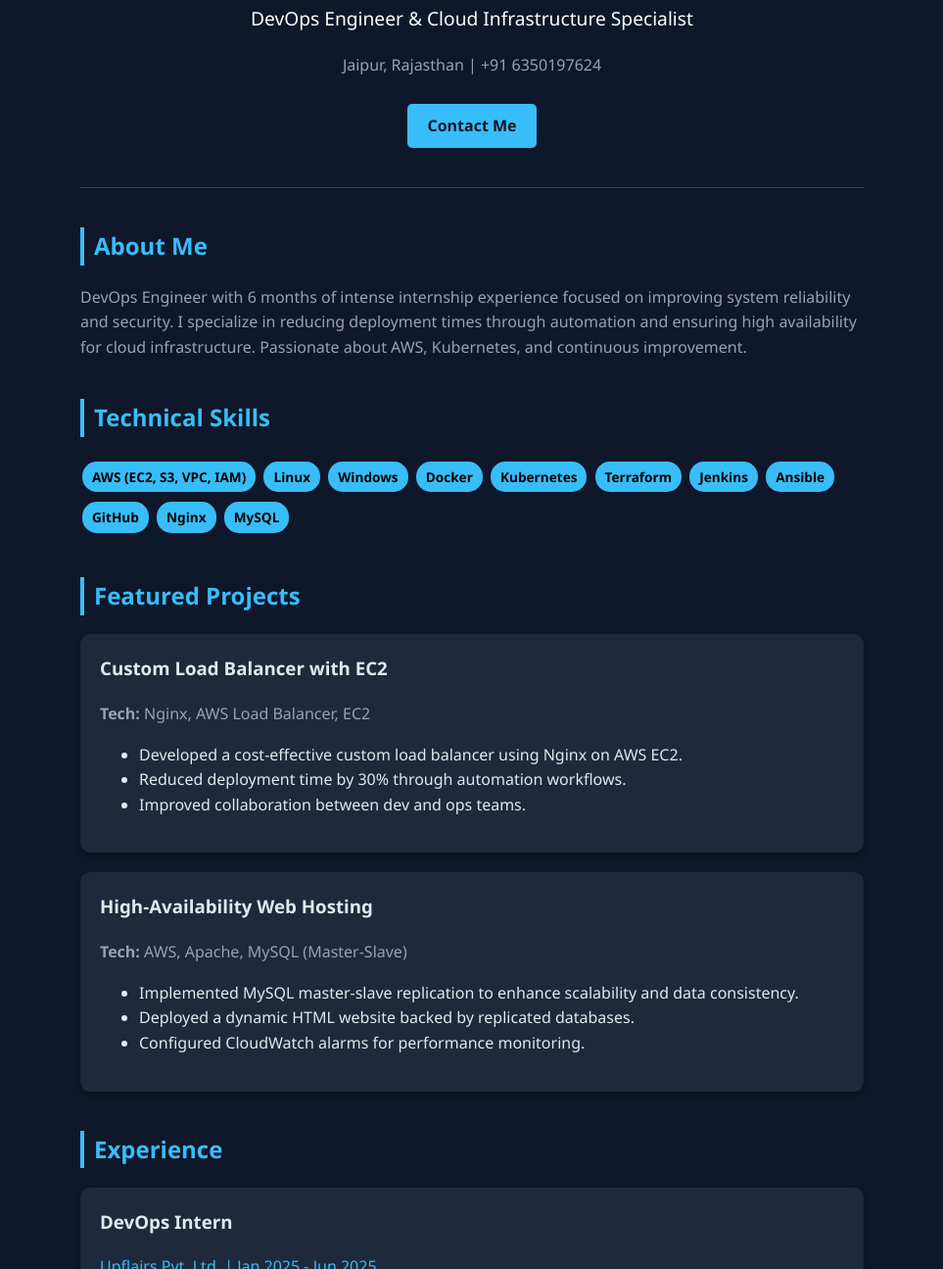
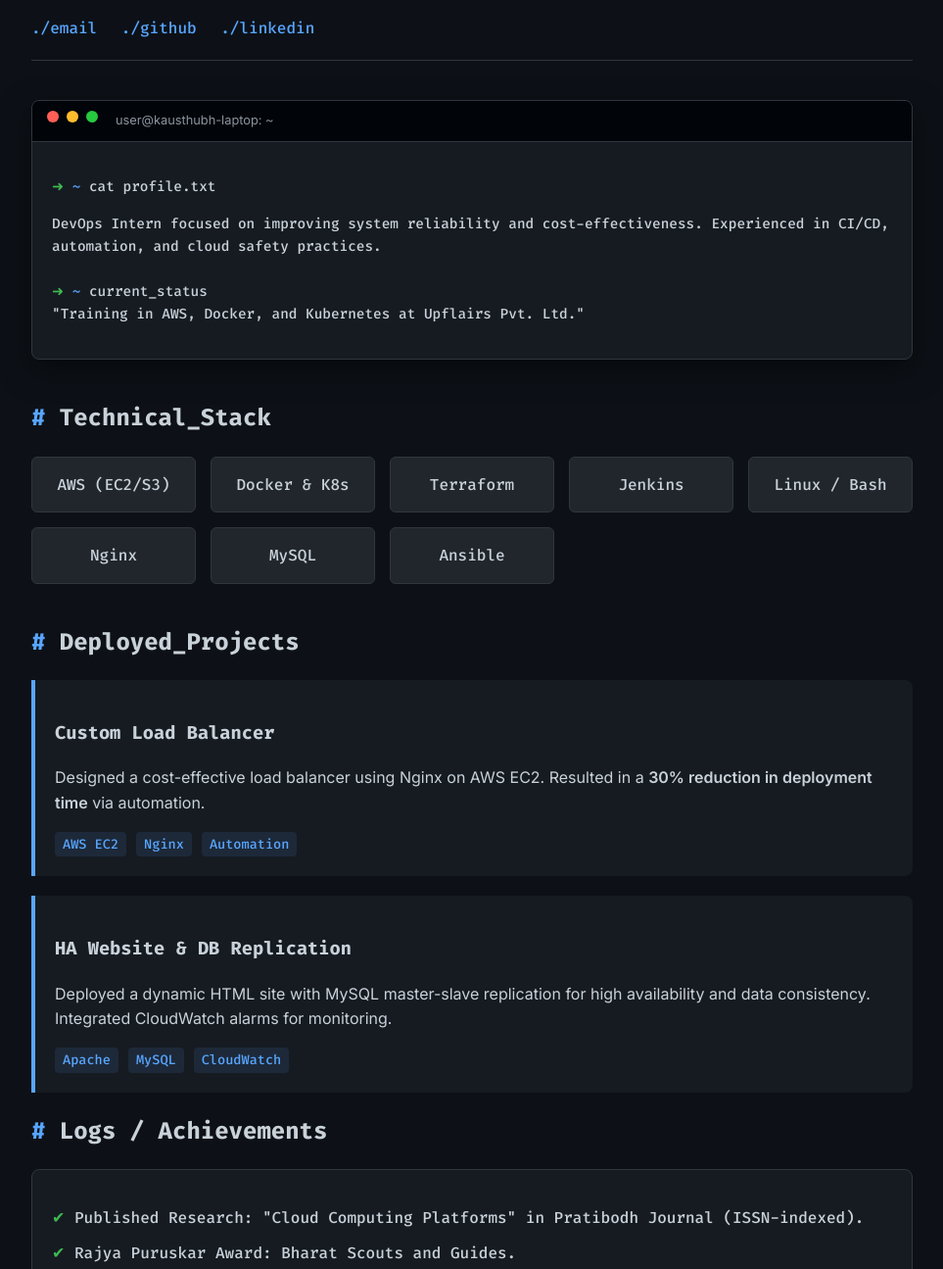
Before and after one commit to kitty6xt5/my-portfolio, a plain HTML site: page index.html in a window 1280 px wide. Shown: the part 139-1434 px from the top of the page at 98% size, without its empty margins (158-1121 px from the left). Drawn offline with Linux system fonts and the light colour scheme.

Commit message:
Update index.html

```diff
--- a/index.html
+++ b/index.html
@@ -4,65 +4,173 @@
     <meta charset="UTF-8">
     <meta name="viewport" content="width=device-width, initial-scale=1.0">
     <title>Kausthubh Swami | DevOps Engineer</title>
+    <link rel="preconnect" href="https://fonts.googleapis.com">
+    <link rel="preconnect" href="https://fonts.gstatic.com" crossorigin>
+    <link href="https://fonts.googleapis.com/css2?family=Fira+Code:wght@300;500;700&family=Inter:wght@400;600&display=swap" rel="stylesheet">
+
     <style>
         :root {
-            --bg-color: #0f172a;
-            --card-bg: #1e293b;
-            --text-main: #e2e8f0;
-            --text-muted: #94a3b8;
-            --accent: #38bdf8;
+            --bg-dark: #0d1117;
+            --terminal-bg: #161b22;
+            --card-bg: #21262d;
+            --text-main: #c9d1d9;
+            --text-accent: #58a6ff; /* Cloud Blue */
+            --text-green: #3fb950; /* Success Green */
+            --border: #30363d;
         }
+
         body {
-            font-family: 'Segoe UI', sans-serif;
-            background-color: var(--bg-color);
+            font-family: 'Inter', sans-serif;
+            background-color: var(--bg-dark);
             color: var(--text-main);
             margin: 0;
             padding: 20px;
             line-height: 1.6;
         }
+
+        /* Utility Classes */
+        .mono { font-family: 'Fira Code', monospace; }
+        .text-green { color: var(--text-green); }
+        .text-blue { color: var(--text-accent); }
+
         .container {
-            max-width: 800px;
+            max-width: 900px;
             margin: 0 auto;
         }
+
+        /* Header */
         header {
+            margin-bottom: 40px;
+            border-bottom: 1px solid var(--border);
+            padding-bottom: 20px;
+        }
+
+        h1 {
+            font-size: 2.2rem;
+            margin-bottom: 5px;
+            color: #fff;
+        }
+
+        .status-dot {
+            height: 12px;
+            width: 12px;
+            background-color: var(--text-green);
+            border-radius: 50%;
+            display: inline-block;
+            margin-left: 10px;
+            box-shadow: 0 0 10px var(--text-green);
+            animation: pulse 2s infinite;
+        }
+
+        @keyframes pulse {
+            0% { opacity: 1; }
+            50% { opacity: 0.5; }
+            100% { opacity: 1; }
+        }
+
+        /* Terminal Window Styles */
+        .terminal {
+            background-color: var(--terminal-bg);
+            border: 1px solid var(--border);
+            border-radius: 8px;
+            padding: 0;
+            margin-bottom: 40px;
+            box-shadow: 0 10px 30px rgba(0,0,0,0.5);
+            overflow: hidden;
+        }
+
+        .terminal-header {
+            background-color: #010409;
+            padding: 10px 15px;
+            display: flex;
+            gap: 8px;
+            border-bottom: 1px solid var(--border);
+        }
+
+        .dot { width: 12px; height: 12px; border-radius: 50%; }
+        .red { background-color: #ff5f56; }
+        .yellow { background-color: #ffbd2e; }
+        .green { background-color: #27c93f; }
+
+        .terminal-body {
+            padding: 20px;
+            font-family: 'Fira Code', monospace;
+            font-size: 0.9rem;
+        }
+
+        /* Grid for Skills */
+        .skills-grid {
+            display: grid;
+            grid-template-columns: repeat(auto-fit, minmax(140px, 1fr));
+            gap: 15px;
+            margin-bottom: 40px;
+        }
+
+        .skill-card {
+            background: var(--card-bg);
+            border: 1px solid var(--border);
+            padding: 15px;
+            border-radius: 6px;
             text-align: center;
-            padding: 40px 0;
-            border-bottom: 1px solid #334155;
+            transition: transform 0.2s, border-color 0.2s;
         }
-        h1 { margin: 0; font-size: 2.5rem; color: var(--accent); }
-        h2 { color: var(--accent); border-left: 4px solid var(--accent); padding-left: 10px; margin-top: 40px;}
-        p { color: var(--text-muted); }
 
-        .tag {
+        .skill-card:hover {
+            transform: translateY(-3px);
+            border-color: var(--text-accent);
+        }
+
+        /* Projects */
+        .project-card {
+            background: var(--terminal-bg);
+            border-left: 4px solid var(--text-accent);
+            padding: 20px;
+            margin-bottom: 20px;
+            border-radius: 0 8px 8px 0;
+        }
+
+        .project-tech {
+            font-size: 0.85rem;
+            color: var(--text-muted);
+            margin-top: 10px;
+            display: flex;
+            gap: 10px;
+            flex-wrap: wrap;
+        }
+
+        .tech-tag {
+            background: rgba(88, 166, 255, 0.1);
+            color: var(--text-accent);
+            padding: 2px 8px;
+            border-radius: 4px;
+            font-family: 'Fira Code', monospace;
+        }
+
+        /* Buttons */
+        .btn {
             display: inline-block;
-            background: var(--accent);
+            background-color: var(--text-green);
             color: #000;
-            padding: 5px 10px;
-            border-radius: 15px;
-            font-size: 0.85rem;
-            margin: 5px 2px;
-            font-weight: bold;
+            padding: 10px 20px;
+            text-decoration: none;
+            border-radius: 6px;
+            font-weight: 600;
+            margin-top: 20px;
+            transition: background-color 0.2s;
         }
-        .card {
-            background-color: var(--card-bg);
-            padding: 20px;
-            border-radius: 10px;
-            margin-bottom: 20px;
-            box-shadow: 0 4px 6px rgba(0,0,0,0.3);
+        .btn:hover { background-color: #2ea043; }
+
+        .social-links a {
+            color: var(--text-accent);
+            margin-right: 15px;
+            text-decoration: none;
         }
-        .contact-btn {
-            display: inline-block;
-            background-color: var(--accent);
-            color: #0f172a;
-            text-decoration: none;
-            padding: 10px 20px;
-            border-radius: 5px;
-            font-weight: bold;
-            margin-top: 10px;
-        }
-        /* Mobile Tweaks */
-        @media (max-width: 600px) {
-            h1 { font-size: 2rem; }
+
+        footer {
+            text-align: center;
+            margin-top: 50px;
+            font-size: 0.8rem;
+            color: #8b949e;
         }
     </style>
 </head>
@@ -70,82 +178,92 @@
 
 <div class="container">
     <header>
-        <h1>Kausthubh Swami</h1>
-        <p style="font-size: 1.2rem; color: #fff;">DevOps Engineer & Cloud Infrastructure Specialist</p>
-        <p>Jaipur, Rajasthan | +91 6350197624</p>
-        <a href="mailto:Kausthubhswami@gmail.com" class="contact-btn">Contact Me</a>
+        <div style="display: flex; align-items: center;">
+            <h1 class="mono">Kausthubh Swami</h1>
+            <span class="status-dot" title="System Online"></span>
+        </div>
+        <p style="font-size: 1.2rem; margin-top: 0;">DevOps Engineer | Cloud Infrastructure</p>
+        <div class="social-links mono">
+            <a href="mailto:Kausthubhswami@gmail.com">./email</a>
+            <a href="#">./github</a>
+            <a href="#">./linkedin</a>
+        </div>
     </header>
 
-    <section>
-        <h2>About Me</h2>
-        <p>
-            DevOps Engineer with 6 months of intense internship experience focused on improving system reliability and security.
-            I specialize in reducing deployment times through automation and ensuring high availability for cloud infrastructure.
-            Passionate about AWS, Kubernetes, and continuous improvement.
-        </p>
-    </section>
+    <div class="terminal">
+        <div class="terminal-header">
+            <div class="dot red"></div>
+            <div class="dot yellow"></div>
+            <div class="dot green"></div>
+            <span style="margin-left: 10px; font-size: 0.8rem; color: #8b949e;">user@kausthubh-laptop: ~</span>
+        </div>
+        <div class="terminal-body">
+            <p><span class="text-green">➜</span> <span class="text-blue">~</span> cat profile.txt</p>
+            <p>
+                DevOps Intern focused on improving system reliability and cost-effectiveness.
+                Experienced in CI/CD, automation, and cloud safety practices.
+                <br><br>
+                <span class="text-green">➜</span> <span class="text-blue">~</span> current_status<br>
+                "Training in AWS, Docker, and Kubernetes at Upflairs Pvt. Ltd."
+            </p>
+        </div>
+    </div>
 
-    <section>
-        <h2>Technical Skills</h2>
-        <div>
-            <span class="tag">AWS (EC2, S3, VPC, IAM)</span>
-            <span class="tag">Linux</span>
-            <span class="tag">Windows</span>
-            <span class="tag">Docker</span>
-            <span class="tag">Kubernetes</span>
-            <span class="tag">Terraform</span>
-            <span class="tag">Jenkins</span>
-            <span class="tag">Ansible</span>
-            <span class="tag">GitHub</span>
-            <span class="tag">Nginx</span>
-            <span class="tag">MySQL</span>
+    <h2 class="mono"><span class="text-blue">#</span> Technical_Stack</h2>
+    <div class="skills-grid">
+        <div class="skill-card mono">AWS (EC2/S3)</div>
+        <div class="skill-card mono">Docker & K8s</div>
+        <div class="skill-card mono">Terraform</div>
+        <div class="skill-card mono">Jenkins</div>
+        <div class="skill-card mono">Linux / Bash</div>
+        <div class="skill-card mono">Nginx</div>
+        <div class="skill-card mono">MySQL</div>
+        <div class="skill-card mono">Ansible</div>
+    </div>
+
+    <h2 class="mono"><span class="text-blue">#</span> Deployed_Projects</h2>
+
+    <div class="project-card">
+        <h3 class="mono">Custom Load Balancer</h3>
+        <p>Designed a cost-effective load balancer using Nginx on AWS EC2. Resulted in a <strong>30% reduction in deployment time</strong> via automation.</p>
+        <div class="project-tech">
+            <span class="tech-tag">AWS EC2</span>
+            <span class="tech-tag">Nginx</span>
+            <span class="tech-tag">Automation</span>
         </div>
-    </section>
+    </div>
 
-    <section>
-        <h2>Featured Projects</h2>
+    <div class="project-card">
+        <h3 class="mono">HA Website & DB Replication</h3>
+        <p>Deployed a dynamic HTML site with MySQL master-slave replication for high availability and data consistency. Integrated CloudWatch alarms for monitoring.</p>
+        <div class="project-tech">
+            <span class="tech-tag">Apache</span>
+            <span class="tech-tag">MySQL</span>
+            <span class="tech-tag">CloudWatch</span>
+        </div>
+    </div>
 
-        <div class="card">
-            <h3 style="margin-top:0;">Custom Load Balancer with EC2</h3>
-            <p><strong>Tech:</strong> Nginx, AWS Load Balancer, EC2</p>
-            <ul>
-                <li>Developed a cost-effective custom load balancer using Nginx on AWS EC2.</li>
-                <li>Reduced deployment time by 30% through automation workflows.</li>
-                <li>Improved collaboration between dev and ops teams.</li>
-            </ul>
-        </div>
+    <h2 class="mono"><span class="text-blue">#</span> Logs / Achievements</h2>
+    <div style="border: 1px solid var(--border); padding: 20px; border-radius: 8px; background: var(--terminal-bg);">
+        <ul class="mono" style="list-style: none; padding: 0;">
+            <li style="margin-bottom: 10px;">
+                <span class="text-green">✔</span> Published Research: "Cloud Computing Platforms" in Pratibodh Journal (ISSN-indexed).
+            </li>
+            <li style="margin-bottom: 10px;">
+                <span class="text-green">✔</span> Rajya Puruskar Award: Bharat Scouts and Guides.
+            </li>
+            <li>
+                <span class="text-green">✔</span> Trekking Record: 45km Himalayan trek at 7,227 ft.
+            </li>
+        </ul>
+    </div>
 
-        <div class="card">
-            <h3 style="margin-top:0;">High-Availability Web Hosting</h3>
-            <p><strong>Tech:</strong> AWS, Apache, MySQL (Master-Slave)</p>
-            <ul>
-                <li>Implemented MySQL master-slave replication to enhance scalability and data consistency.</li>
-                <li>Deployed a dynamic HTML website backed by replicated databases.</li>
-                <li>Configured CloudWatch alarms for performance monitoring.</li>
-            </ul>
-        </div>
-    </section>
+    <div style="text-align: center; margin-top: 40px;">
+        <a href="mailto:Kausthubhswami@gmail.com" class="btn">Start Collaboration</a>
+    </div>
 
-    <section>
-        <h2>Experience</h2>
-        <div class="card">
-            <h3 style="margin-top:0;">DevOps Intern</h3>
-            <p style="color: var(--accent);">Upflairs Pvt. Ltd. | Jan 2025 - Jun 2025</p>
-            <p>Trained in AWS services, containerization with Docker/Kubernetes, and automating server configuration with Ansible.</p>
-        </div>
-    </section>
-
-    <section>
-        <h2>Achievements</h2>
-        <ul>
-            <li><strong>Research:</strong> Published paper on Cloud Computing Platforms in Pratibodh Journal (ISSN-indexed), June 2025.</li>
-            <li><strong>Awards:</strong> Rajya Puruskar Award (Bharat Scouts and Guides).</li>
-            <li><strong>Adventure:</strong> Completed 45km Himalayan trek at 7,227 ft altitude.</li>
-        </ul>
-    </section>
-
-    <footer style="text-align: center; padding: 20px; font-size: 0.8rem; color: #666;">
-        <p>&copy; 2025 Kausthubh Swami. Hosted on Vercel.</p>
+    <footer>
+        <p class="mono">Build: v1.0.0 | Deployed on Vercel</p>
     </footer>
 </div>
 
```
